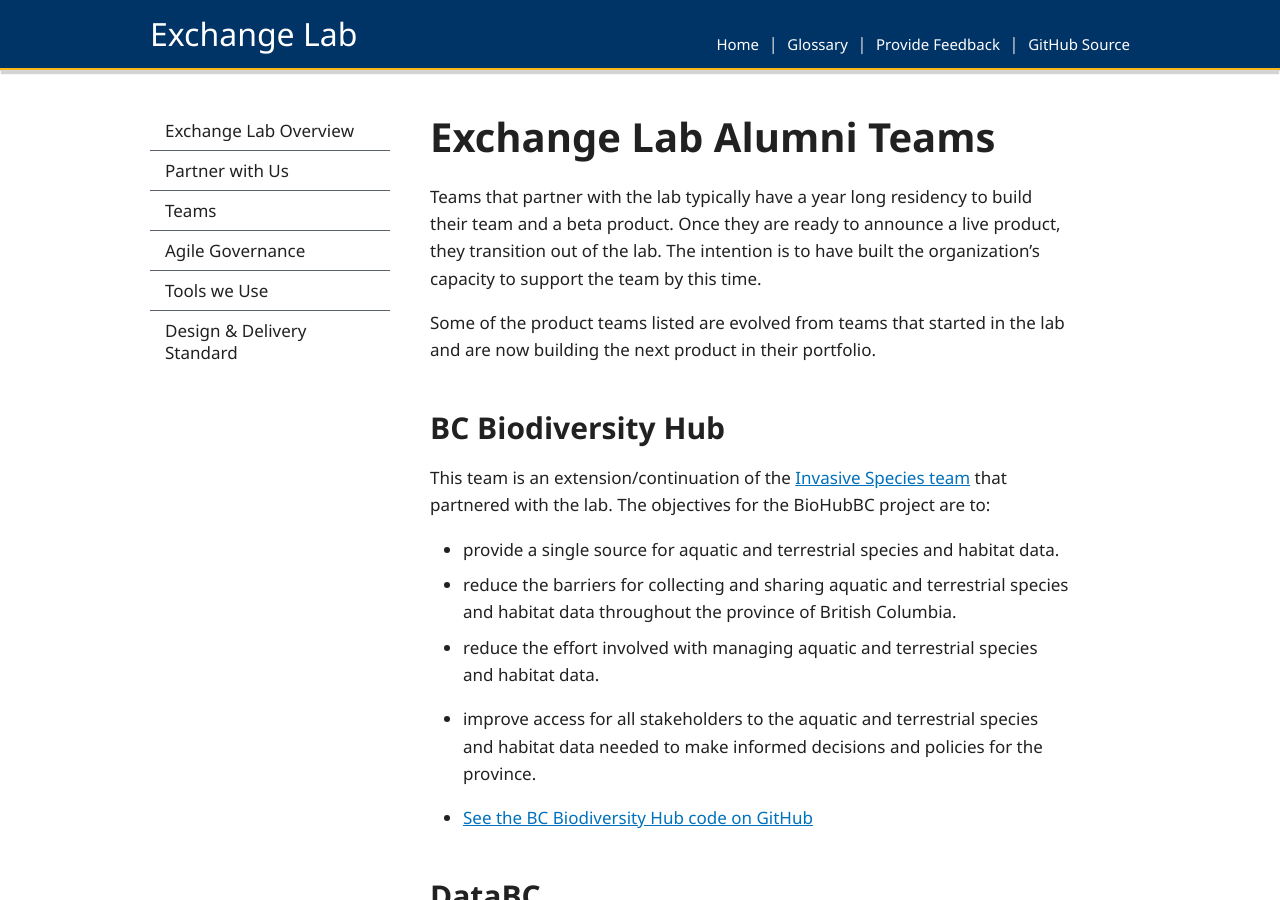
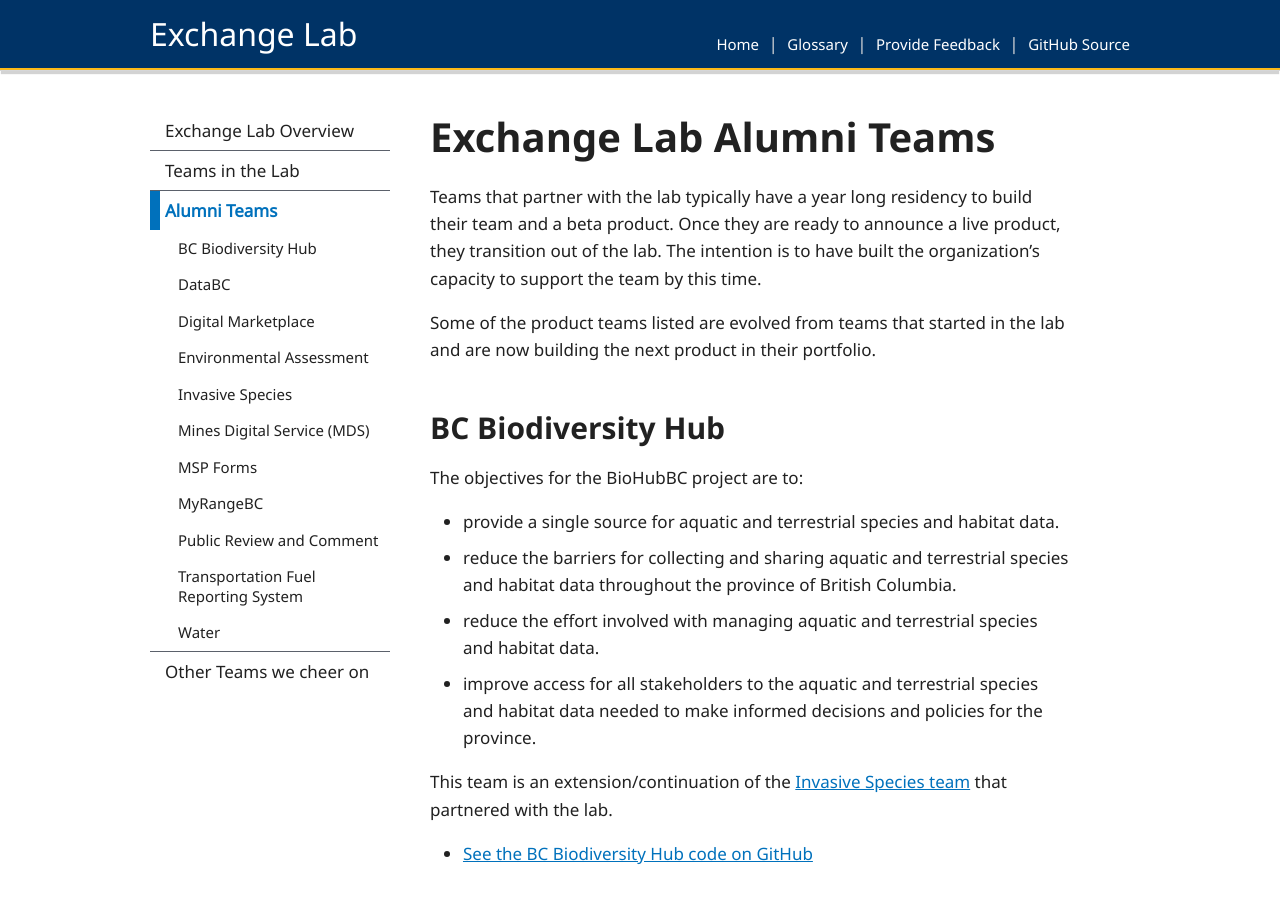
Before and after one commit to HeatherRemacle/exchangelabops, a Jekyll site: the page built from pages/alumni-teams.md, in a window 1280 px wide and 900 px high. Built offline with Jekyll 4.4.1, drawn with Linux system fonts in a browser that asks for light colours.

Commit message:
Update alumni-teams.md

```diff
--- a/pages/alumni-teams.md
+++ b/pages/alumni-teams.md
@@ -4,10 +4,12 @@ description: A list and description of the teams that have partnered with and gr
 permalink: /alumni-teams
 
 layout: post
-sidenav: docs
+sidenav: teams
 subnav:
   - text: BC Biodiversity Hub
     href: '#bc-biodiversity-hub'
+  - text: DataBC
+    href: '#databc'
   - text: Digital Marketplace
     href: '#digital-marketplace'
   - text: Environmental Assessment
@@ -34,12 +36,14 @@ Some of the product teams listed are evolved from teams that started in the lab
 
 ## BC Biodiversity Hub
 
-This team is an extension/continuation of the [Invasive Species team](#invasive-species) that partnered with the lab. The objectives for the BioHubBC project are to:
+The objectives for the BioHubBC project are to:
 
 - provide a single source for aquatic and terrestrial species and habitat data.
 - reduce the barriers for collecting and sharing aquatic and terrestrial species and habitat data throughout the province of British Columbia.
 - reduce the effort involved with managing aquatic and terrestrial species and habitat data.
 - improve access for all stakeholders to the aquatic and terrestrial species and habitat data needed to make informed decisions and policies for the province.
+
+This team is an extension/continuation of the [Invasive Species team](#invasive-species) that partnered with the lab.
 
 * [See the BC Biodiversity Hub code on GitHub](https://github.com/bcgov/biohubbc)
 
```
